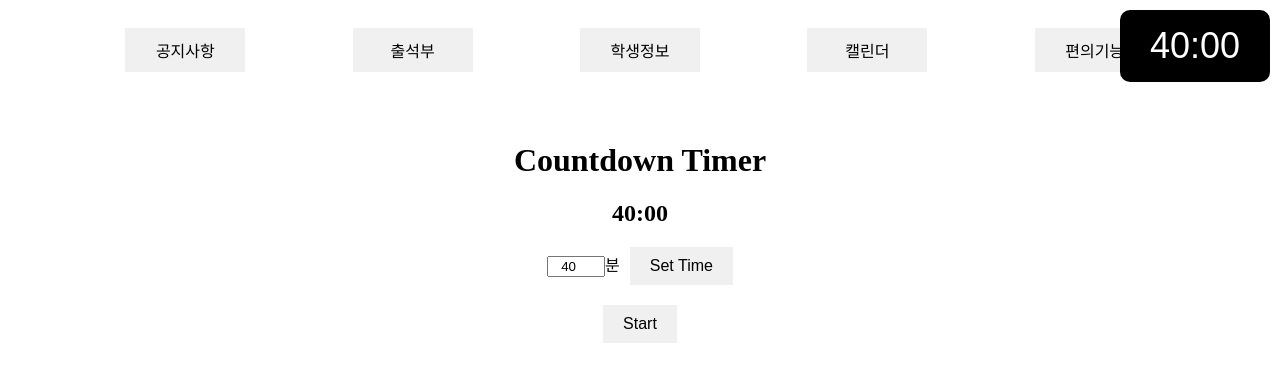
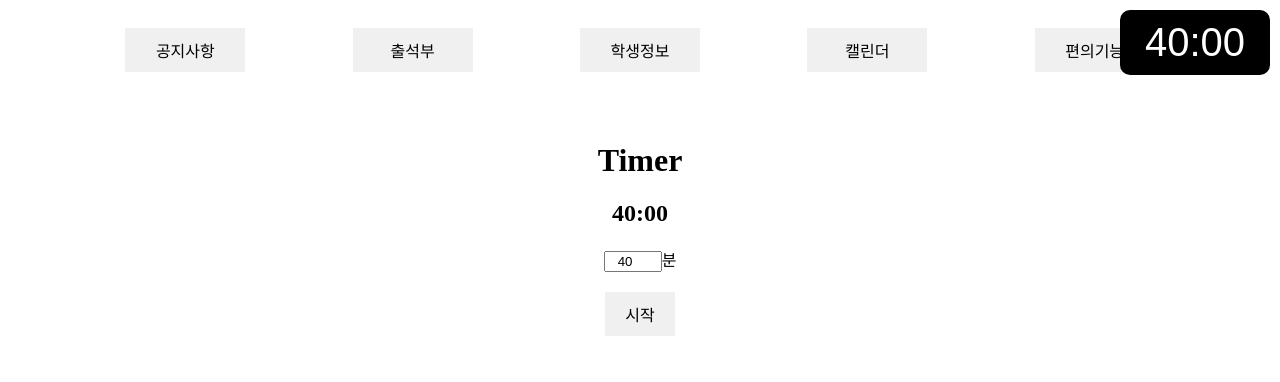
Before and after one commit to public-final-Project-PROJECT/DingDong-React, a React (Create React App) app: page /Timer in a window 1280 px wide. Shown: the top 382 px of the page. Built offline with nearby package versions, Linux system fonts and the light colour scheme.

Commit message:
페이지 변동 시 고정 타이머 사라짐

```diff
--- /dev/null
+++ b/src/asset/css/Timer.css
@@ -0,0 +1,37 @@
+/* Timer.css */
+
+
+/* 오른쪽 상단 타이머 */
+.small-timer {
+    position: fixed;
+    top: 10px;
+    right: 10px;
+    color: #fff;
+    padding: 10px 25px; /* 크기 증가 */
+    border-radius: 10px;
+    font-size: 40px; /* 크기 증가 */
+    font-family: Arial, sans-serif;
+    z-index: 1000;
+    background-color: #000; /* 기본 배경색 */
+}
+
+.small-timer.complete {
+    background-color: red; /* 타이머 완료 배경색 */
+}
+
+/* 중앙 컨테이너 */
+.center-container {
+    text-align: center;
+    margin-top: 50px;
+}
+
+/* 입력 컨테이너 */
+.input-container {
+    margin-bottom: 20px;
+}
+
+/* 입력 필드 */
+.input {
+    width: 50px;
+    text-align: center;
+}
--- a/src/page/Timer.js
+++ b/src/page/Timer.js
@@ -1,3 +1,6 @@
+// 편의기능 > 타이머 페이지
+
+
 /**
  * Timer
  * 12월 20일 am 12:01
@@ -10,12 +13,12 @@
  *  - 타이머가 항상 화면 위에 표시 되도록 스타일 적용 [구현]
  *
  *  am 04:54
- *  - 초등학교 수업 시간인 40분에 맞춰 초기갑을 2400초(40분) 로 설정 [구현]
+ *  - 초등학교 수업 시간인 40분에 맞춰 초기값을 2400초(40분) 로 설정 [구현]
  *  - 타이머가 0으로 줄어들도록 [구현]
  *  - 시간이 종료 시 타이머의 배경색과 숫자 색이 빨간색으로 변경되도록 [구현]
- *  - 시작 버트을 누르면 타이머 동작 실행 [구현]
- *  - 타이머가 동작 중이거나 시간이 0이면 버튼 비활성화 [구현]
- *  - 남은 시간과 타이머 상태를 저장하여 다른 페이지로 이동하거나 새로고침 시에도 상태 유지 [구현]
+ *  - 시작 버튼을 누르면 타이머 작동 실행 [구현]
+ *  - 타이머가 작동 중이거나 시간이 0이면 버튼 비활성화 [구현]
+ *  - 남은 시간과 타이머 상태를 저장하여 다른 페이지로 이동하거나 새로고침 시에도 상태 유지 [미구현]
  *
  *  am 06:06
  *  - 원하는 시간을 입력하여 타이머가 설정되도록 [구현]
@@ -25,19 +28,29 @@
  *
  *  am 06:33
  *  - 타이머 크기 증가
+ *
+ *
+ * am 10:07
+ *  - 리액트 페이지 헤더 라인에 타이머 같이 배치 [미구현]
+ *
+ * pm 03:44
+ * [변수 발생]
+ *  - 편의기능 안에서의 이동, 새로고침은 가능하나 헤더의 다른 페이지 클릭 시 고정 타이머가 사라짐
+ *  - 타이머 페이지에서 계속 작동함
+ *  (동작: 사람이나 생명체의 움직임 , 작동: 기계류의 움직임)
  **/
 
-// 지피티한테 코드 정리해달라고 하니까 깔끔하게 바꿔줌
+
 
 import React, { useState, useEffect } from "react";
+import '../asset/css/Timer.css';
 
 const Timer = () => {
-    const [time, setTime] = useState(2400); // 타이머 시간 (초 단위)
-    const [isRunning, setIsRunning] = useState(false); // 타이머 상태 (시작/중지)
-    const [inputTime, setInputTime] = useState(40); // 입력 시간 (분 단위)
-    const [isComplete, setIsComplete] = useState(false); // 시간이 완료되었는지 여부
+    const [time, setTime] = useState(2400);
+    const [isRunning, setIsRunning] = useState(false);
+    const [inputTime, setInputTime] = useState(40);
+    const [isComplete, setIsComplete] = useState(false);
 
-    // 컴포넌트가 마운트될 때 Local Storage에서 이전 상태를 복원
     useEffect(() => {
         const storedTime = localStorage.getItem("countdown-time");
         const storedRunning = localStorage.getItem("countdown-running");
@@ -46,53 +59,46 @@ const Timer = () => {
         if (storedRunning === "true") setIsRunning(true);
     }, []);
 
-    // 타이머가 작동 중이면 초 단위로 감소
     useEffect(() => {
         let timer;
         if (isRunning && time > 0) {
             timer = setInterval(() => {
                 setTime((prevTime) => {
                     const newTime = prevTime - 1;
-                    localStorage.setItem("countdown-time", newTime); // 남은 시간을 Local Storage에 저장
+                    localStorage.setItem("countdown-time", newTime);
                     return newTime;
                 });
             }, 1000);
         } else if (time === 0) {
-            setIsComplete(true); // 시간이 끝났을 때 완료 상태로 전환
-            setIsRunning(false); // 타이머 중지
+            setIsComplete(true);
+            setIsRunning(false);
         }
 
-        // 타이머 정리
         return () => clearInterval(timer);
     }, [isRunning, time]);
 
-    // 타이머 상태가 변경될 때 Local Storage에 저장
     useEffect(() => {
         localStorage.setItem("countdown-running", isRunning);
     }, [isRunning]);
 
-    // 시작 버튼 핸들러
     const handleStart = () => {
         setIsRunning(true);
     };
 
-    // 시간 설정 핸들러
-    const handleSetTime = () => {
-        const newTime = inputTime * 60; // 분을 초로 변환
-        setTime(newTime);
-        localStorage.setItem("countdown-time", newTime);
-        setIsRunning(false); // 시간 변경 시 타이머 정지
-        setIsComplete(false); // 완료 상태 초기화
+    // const handleSetTime = () => {
+    //     const newTime = inputTime * 60;
+    //     setTime(newTime);
+    //     localStorage.setItem("countdown-time", newTime);
+    //     setIsRunning(false);
+    //     setIsComplete(false);
+    // };
+
+    const handleReset = () => {
+        setInputTime(1);
+        setTime(60);
+        setIsComplete(false);
     };
 
-    // 초기화 핸들러 (확인 버튼 클릭 시)
-    const handleReset = () => {
-        setInputTime(40); // 기본 시간(40분)
-        setTime(2400); // 초기화 (초 단위)
-        setIsComplete(false); // 완료 상태 초기화
-    };
-
-    // 시간 포맷팅 (항상 두 자리로 표시)
     const formatTime = (time) => {
         const minutes = String(Math.floor(time / 60)).padStart(2, "0");
         const seconds = String(time % 60).padStart(2, "0");
@@ -101,49 +107,39 @@ const Timer = () => {
 
     return (
         <>
-            {/* 오른쪽 상단 타이머 표시 */}
             <div
-                style={{
-                    ...styles.smallTimer,
-                    backgroundColor: time === 0 ? "red" : "#000",
-                }}
+                className={`small-timer ${time === 0 ? "complete" : ""}`}
             >
                 <span>{formatTime(time)}</span>
             </div>
 
-            {/* 타이머 제어 UI */}
-            <div style={styles.centerContainer}>
+            <div className="center-container">
                 {isComplete ? (
                     <>
-                        <h1 style={{ color: "red" }}>타이머 완료!</h1>
+                        <h1 style={{ color: "red" }}>타이머 시작</h1>
                         <button onClick={handleReset}>확인</button>
                     </>
                 ) : (
                     <>
-                        <h1>Countdown Timer</h1>
-                        <h2
-                            style={{
-                                color: time === 0 ? "red" : "#000",
-                            }}
-                        >
+                        <h1>Timer</h1>
+                        <h2 style={{ color: time === 0 ? "red" : "#000" }}>
                             {formatTime(time)}
                         </h2>
-                        {/* 시간 설정 UI */}
-                        <div style={styles.inputContainer}>
+                        <div className="input-container">
                             <input
                                 type="number"
                                 value={inputTime}
                                 onChange={(e) => setInputTime(e.target.value)}
                                 min="1"
-                                style={styles.input}
+                                className="input"
                             />
                             <span>분</span>
-                            <button onClick={handleSetTime} style={{ marginLeft: "10px" }}>
-                                Set Time
-                            </button>
+                            {/* <button onClick={handleSetTime} style={{ marginLeft: "10px" }}>
+                                준비
+                            </button> */}
                         </div>
                         <button onClick={handleStart} disabled={isRunning || time === 0}>
-                            Start
+                            시작
                         </button>
                     </>
                 )}
@@ -152,31 +148,4 @@ const Timer = () => {
     );
 };
 
-// CSS 스타일
-const styles = {
-    smallTimer: {
-        position: "fixed",
-        top: "10px",
-        right: "10px",
-        color: "#fff",
-        padding: "15px 30px", // 크기 증가
-        borderRadius: "10px",
-        fontSize: "36px", // 크기 증가
-        fontFamily: "Arial, sans-serif",
-        zIndex: 1000,
-    },
-    centerContainer: {
-        textAlign: "center",
-        marginTop: "50px",
-    },
-    inputContainer: {
-        marginBottom: "20px",
-    },
-    input: {
-        width: "50px",
-        textAlign: "center",
-    },
-};
-
-
 export default Timer;
```
